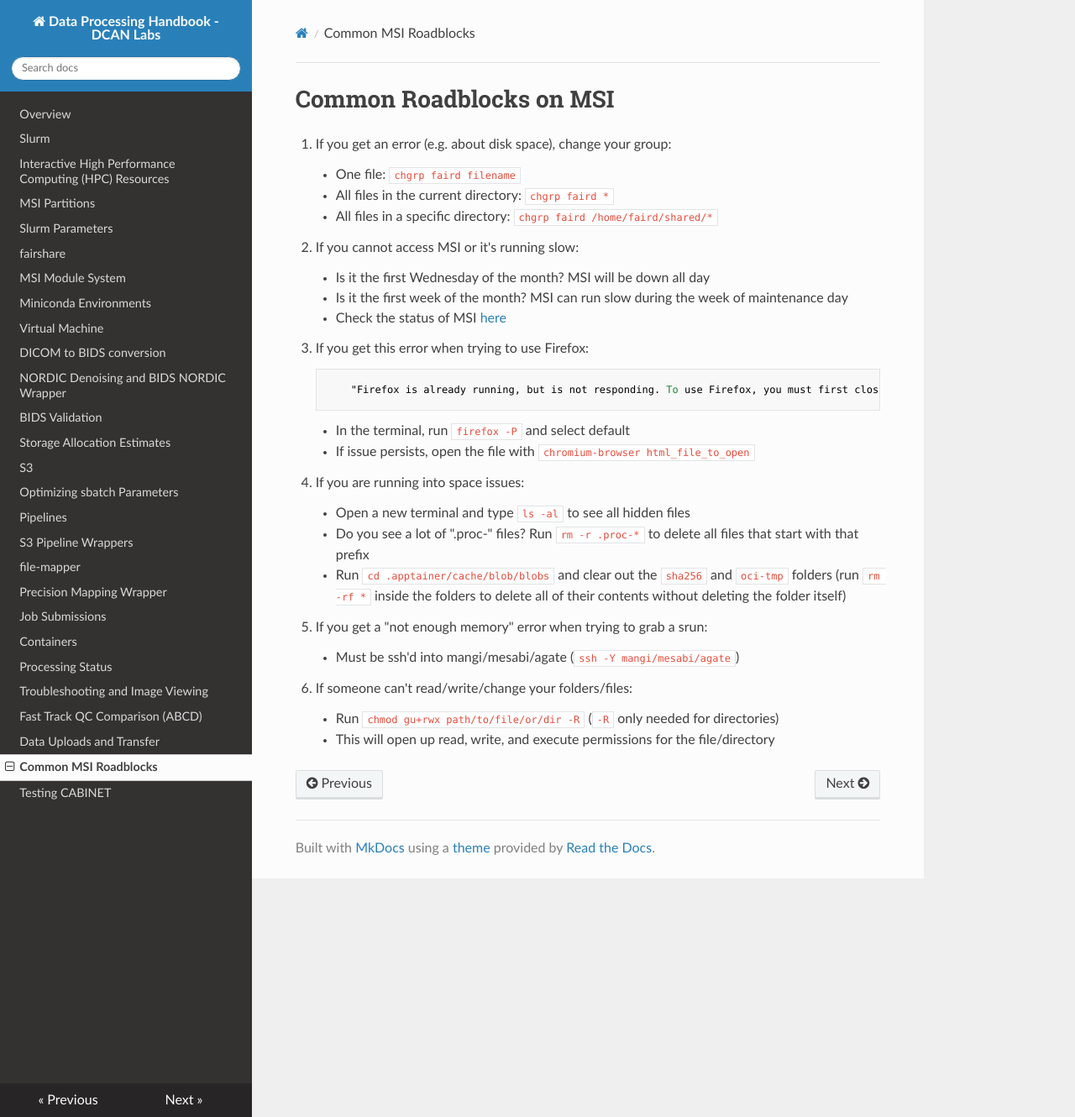
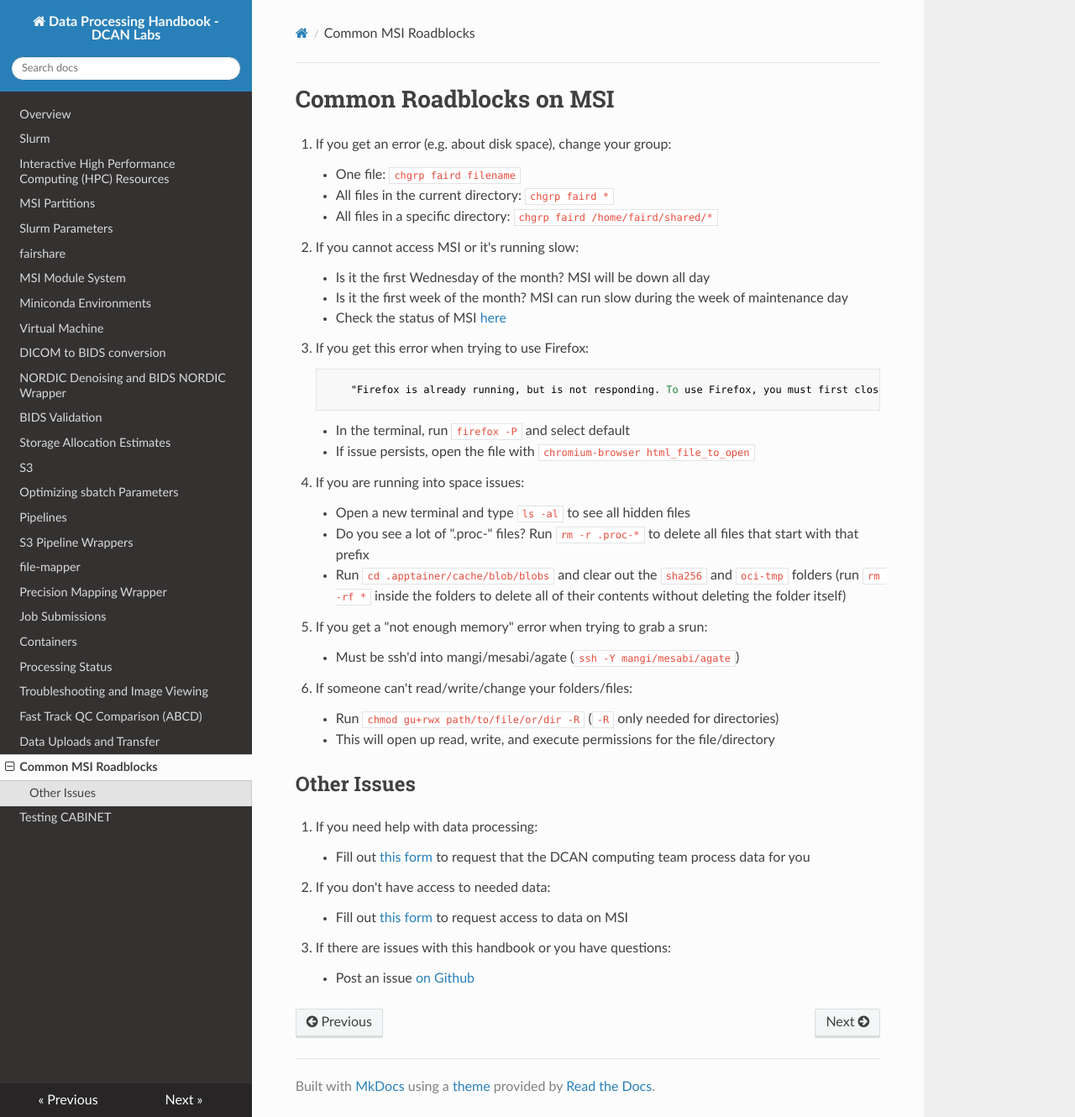
Before and after one commit to DCAN-Labs/cdni-brain, an MkDocs documentation site: the page built from docs/roadblocks.md, in a window 1280 px wide and 1330 px high. Shown: the whole window at 84% size. Built offline with MkDocs 1.6.1, drawn with Linux system fonts in a browser that asks for light colours; nearby versions of some CDN libraries.

Commit message:
added links to forms and issues

```diff
--- a/docs/roadblocks.md
+++ b/docs/roadblocks.md
@@ -41,3 +41,17 @@
     * Run `chmod gu+rwx path/to/file/or/dir -R` (`-R` only needed for directories)
 
     * This will open up read, write, and execute permissions for the file/directory
+
+## Other Issues
+
+37. If you need help with data processing:
+
+    * Fill out [this form](https://docs.google.com/forms/d/e/1FAIpQLSefH4cc3PKu2mAjIVAbWarhxyuJQKOq9gudpMO8_hT338En2Q/viewform) to request that the DCAN computing team process data for you
+
+38. If you don't have access to needed data:
+
+    * Fill out [this form](https://docs.google.com/forms/d/e/1FAIpQLSdRCr8vl0wTWgMWgxjCPSLIgDRVuatU_D5nvZ5OR3NmY-MUPA/viewform) to request access to data on MSI
+
+39. If there are issues with this handbook or you have questions:
+
+    * Post an issue [on Github](https://github.com/DCAN-Labs/data-processing-handbook)
```
Also changed, not shown: docs/hpc.md (+4 -4 lines), docs/index.md (+2 -0 lines), docs/storage.md (+1 -1 lines), docs/uploads.md (+4 -0 lines).
